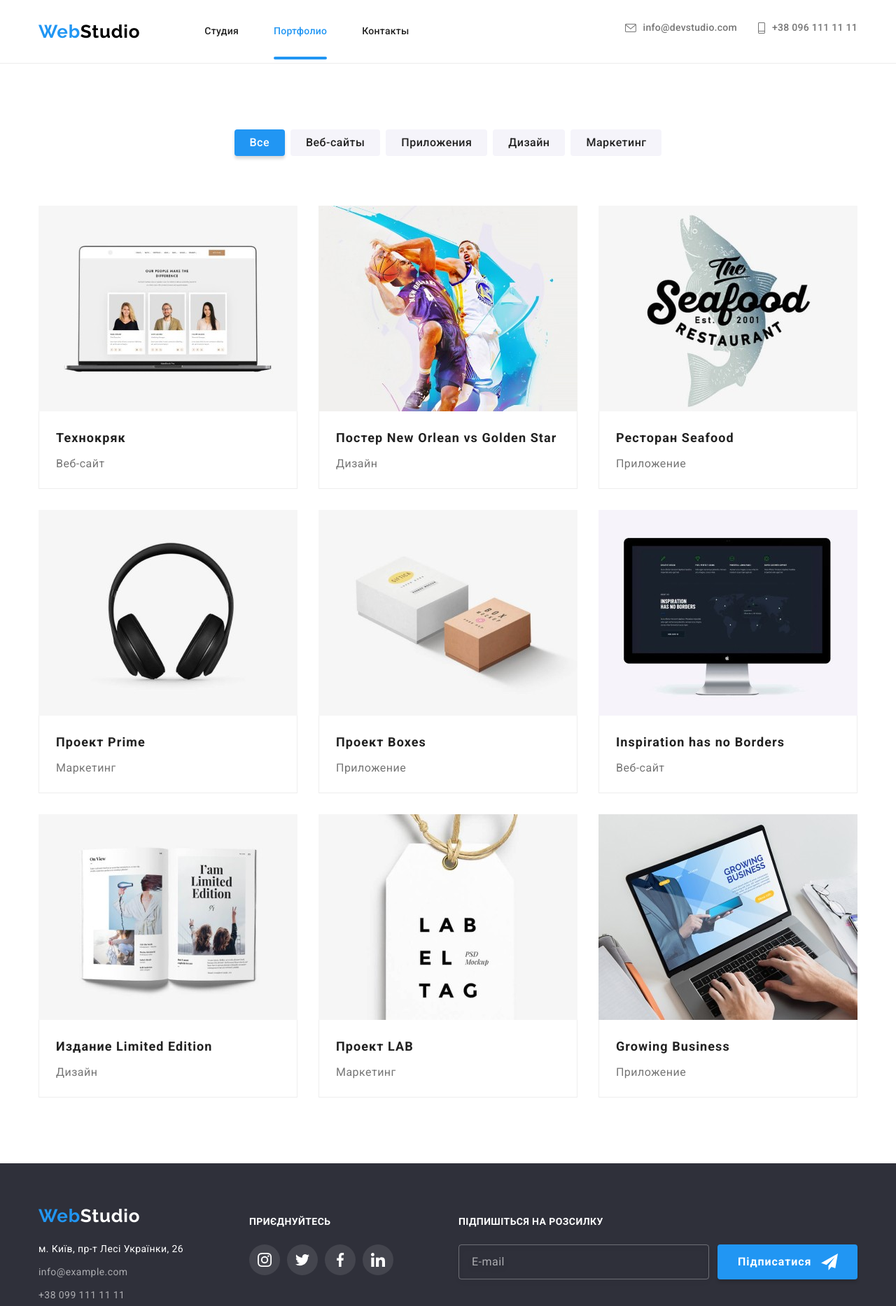
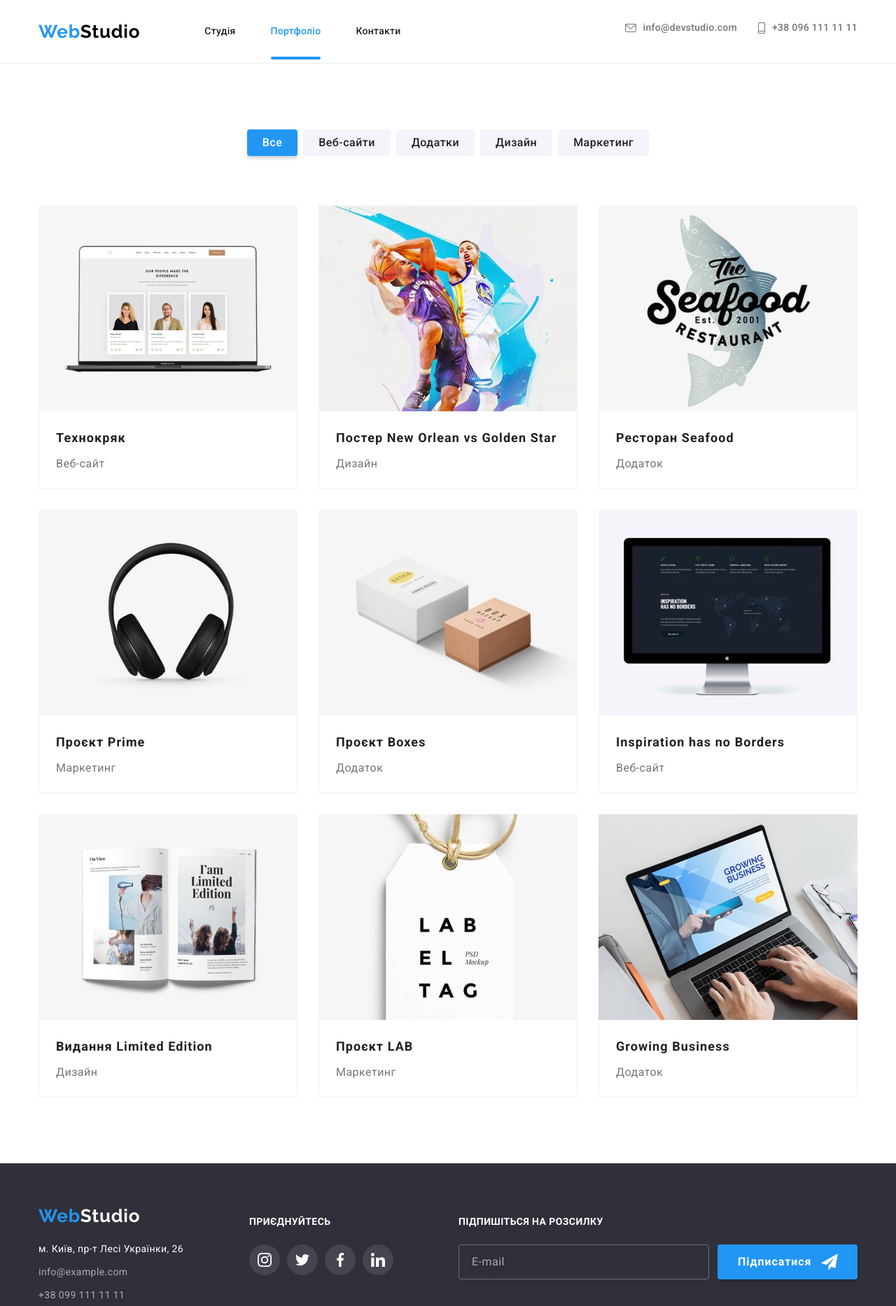
Before and after one commit to Nataliia1510/goit-markup-hw-08, a plain HTML site: page portfolio.html in a window 1280 px wide. Shown: the whole page at 70% size. Drawn offline with nearby package versions, Linux system fonts and the light colour scheme.

Commit message:
Переклад на укр. мову

```diff
--- a/portfolio.html
+++ b/portfolio.html
@@ -90,13 +90,13 @@
         <nav class="nav">
           <ul class="nav__list list">
             <li class="nav__item">
-              <a class="nav__link link" href="./index.html">Студия</a>
+              <a class="nav__link link" href="./index.html">Студія</a>
             </li>
             <li class="nav__item">
-              <a class="nav__link link nav__link--current" href="./portfolio.html">Портфолио</a>
+              <a class="nav__link link nav__link--current" href="./portfolio.html">Портфоліо</a>
             </li>
             <li class="nav__item">
-              <a class="nav__link link" href="">Контакты</a>
+              <a class="nav__link link" href="">Контакти</a>
             </li>
           </ul>
         </nav>
@@ -131,16 +131,16 @@
       <!-- Секція Portfolio -->
       <section class="portfolio">
         <div class="container">
-          <h1 class="visually-hidden">Портфолио WebStudio</h1>
+          <h1 class="visually-hidden">Портфоліо WebStudio</h1>
           <ul class="portfolio__list list">
             <li class="portfolio__item">
               <button class="portfolio__btn btn portfolio__btn--current" type="button">Все</button>
             </li>
             <li class="portfolio__item">
-              <button class="portfolio__btn btn" type="button">Веб-сайты</button>
+              <button class="portfolio__btn btn" type="button">Веб-сайти</button>
             </li>
             <li class="portfolio__item">
-              <button class="portfolio__btn btn" type="button">Приложения</button>
+              <button class="portfolio__btn btn" type="button">Додатки</button>
             </li>
             <li class="portfolio__item">
               <button class="portfolio__btn btn" type="button">Дизайн</button>
@@ -317,7 +317,7 @@
                   </div>
                   <div class="projects__wrapper">
                     <h2 class="projects__title">Ресторан Seafood</h2>
-                    <p class="projects__text">Приложение</p>
+                    <p class="projects__text">Додаток</p>
                   </div>
                 </a>
               </li>
@@ -373,7 +373,7 @@
                     </p>
                   </div>
                   <div class="projects__wrapper">
-                    <h2 class="projects__title">Проект Prime</h2>
+                    <h2 class="projects__title">Проєкт Prime</h2>
                     <p class="projects__text">Маркетинг</p>
                   </div>
                 </a>
@@ -430,8 +430,8 @@
                     </p>
                   </div>
                   <div class="projects__wrapper">
-                    <h2 class="projects__title">Проект Boxes</h2>
-                    <p class="projects__text">Приложение</p>
+                    <h2 class="projects__title">Проєкт Boxes</h2>
+                    <p class="projects__text">Додаток</p>
                   </div>
                 </a>
               </li>
@@ -544,7 +544,7 @@
                     </p>
                   </div>
                   <div class="projects__wrapper">
-                    <h2 class="projects__title">Издание Limited Edition</h2>
+                    <h2 class="projects__title">Видання Limited Edition</h2>
                     <p class="projects__text">Дизайн</p>
                   </div>
                 </a>
@@ -601,7 +601,7 @@
                     </p>
                   </div>
                   <div class="projects__wrapper">
-                    <h2 class="projects__title">Проект LAB</h2>
+                    <h2 class="projects__title">Проєкт LAB</h2>
                     <p class="projects__text">Маркетинг</p>
                   </div>
                 </a>
@@ -659,7 +659,7 @@
                   </div>
                   <div class="projects__wrapper">
                     <h2 class="projects__title" lang="en">Growing Business</h2>
-                    <p class="projects__text">Приложение</p>
+                    <p class="projects__text">Додаток</p>
                   </div>
                 </a>
               </li>
@@ -671,7 +671,7 @@
     <!-- Секція футер -->
     <footer class="footer">
       <div class="footer-container container">
-        <h2 class="visually-hidden">Контакты Web Studio</h2>
+        <h2 class="visually-hidden">Контакти Web Studio</h2>
         <div class="footer-contact--box">
           <div class="footer-contact__address">
             <a class="logo footer-logo link" href="./index.html"
```
Also changed, not shown: index.html (+6 -6 lines).
